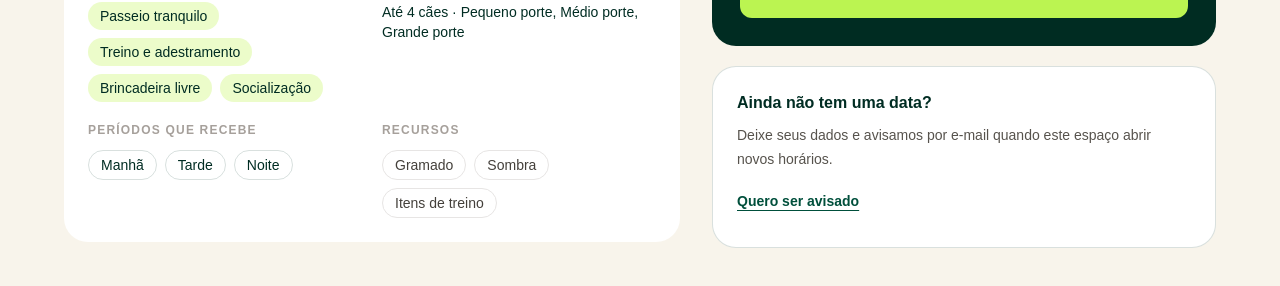
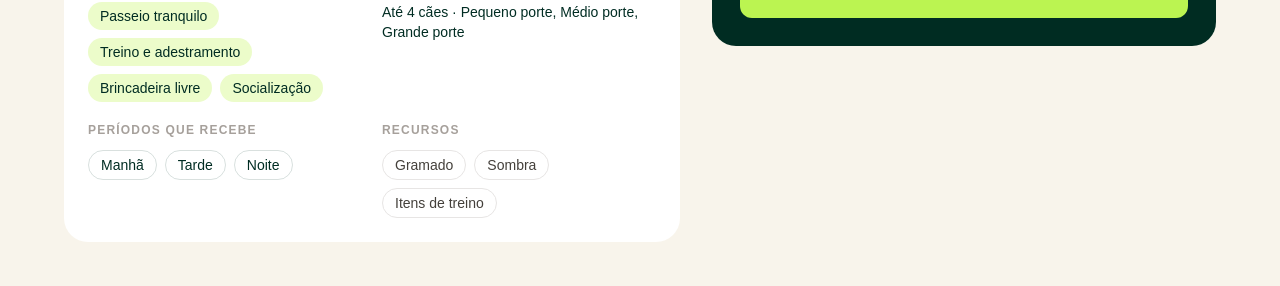
Before and after one commit to iajuss/LP_dog_spot, a Next.js app: page /espacos/bosque-claro in a window 1280 px wide. Shown: the part 788-1074 px from the top of the page. Built offline with nearby package versions, Linux system fonts and the light colour scheme.

Commit message:
Remove aviso secundário do espaço

```diff
--- a/src/app/espacos/[slug]/page.tsx
+++ b/src/app/espacos/[slug]/page.tsx
@@ -27,7 +27,6 @@ export default async function SpaceDetailPage({ params }: SpaceDetailPageProps)
     periodo: space.availableSlots[0],
   });
   const reserveHref = `/reservar?kind=reservation_request&${requestParams.toString()}`;
-  const alertHref = `/reservar?kind=availability_alert&${requestParams.toString()}`;
 
   return (
     <main className="min-h-screen bg-[#f8f4eb] px-5 py-6 sm:px-8 lg:px-12">
@@ -104,20 +103,6 @@ export default async function SpaceDetailPage({ params }: SpaceDetailPageProps)
               Reservar este espaço
             </Link>
           </section>
-
-          {/* Ação secundária: separada em outro cartão, com peso visual menor. */}
-          <section className="rounded-3xl border border-emerald-950/15 bg-white p-6">
-            <h2 className="text-base font-black text-emerald-950">Ainda não tem uma data?</h2>
-            <p className="mt-2 text-sm leading-6 text-stone-600">
-              Deixe seus dados e avisamos por e-mail quando este espaço abrir novos horários.
-            </p>
-            <Link
-              className="mt-2 inline-flex min-h-11 items-center text-sm font-bold text-emerald-900 underline underline-offset-4 hover:text-emerald-700"
-              href={alertHref}
-            >
-              Quero ser avisado
-            </Link>
-          </section>
         </aside>
       </div>
     </main>
```
Also changed, not shown: 1 other file (tests, documents, lock files or other folders).
